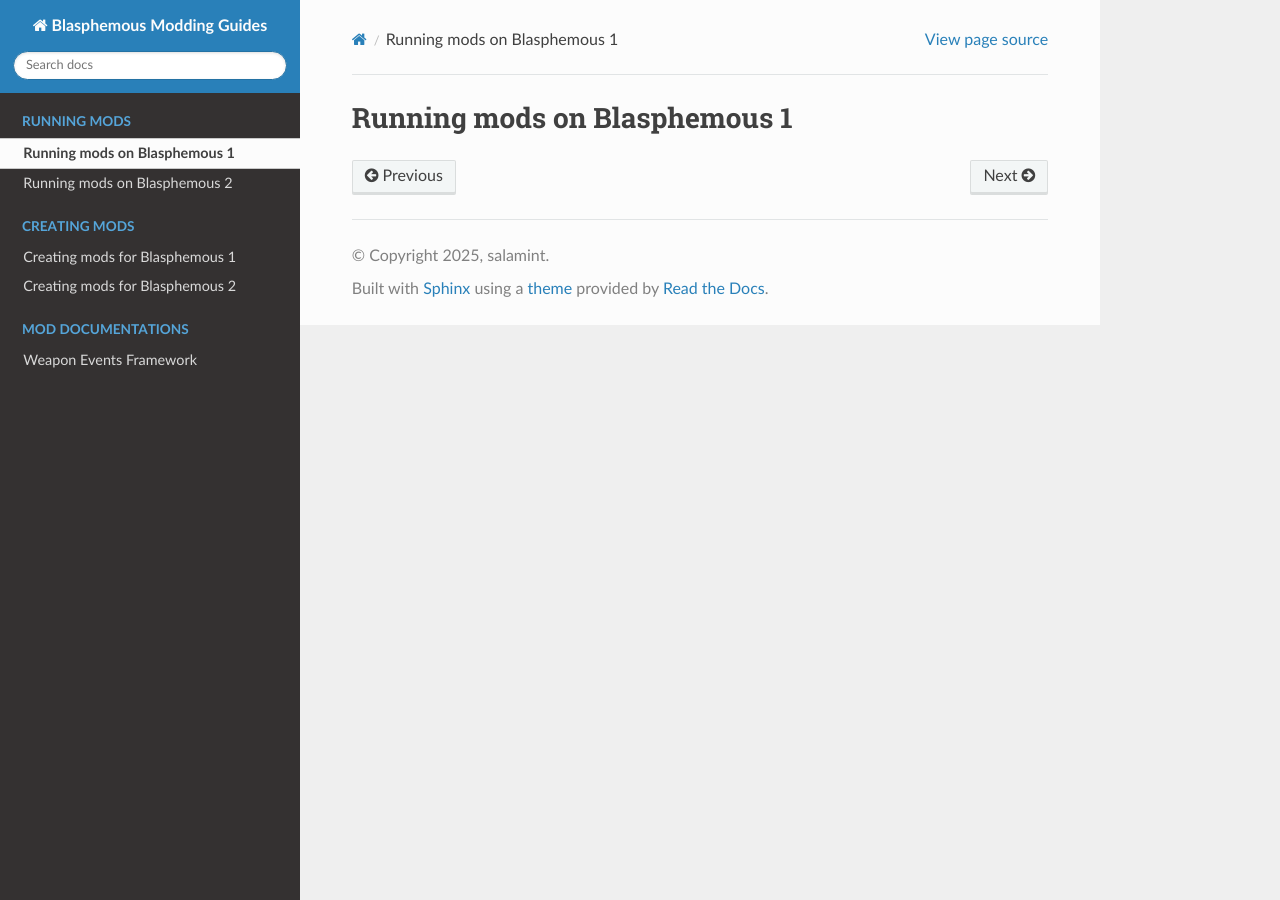
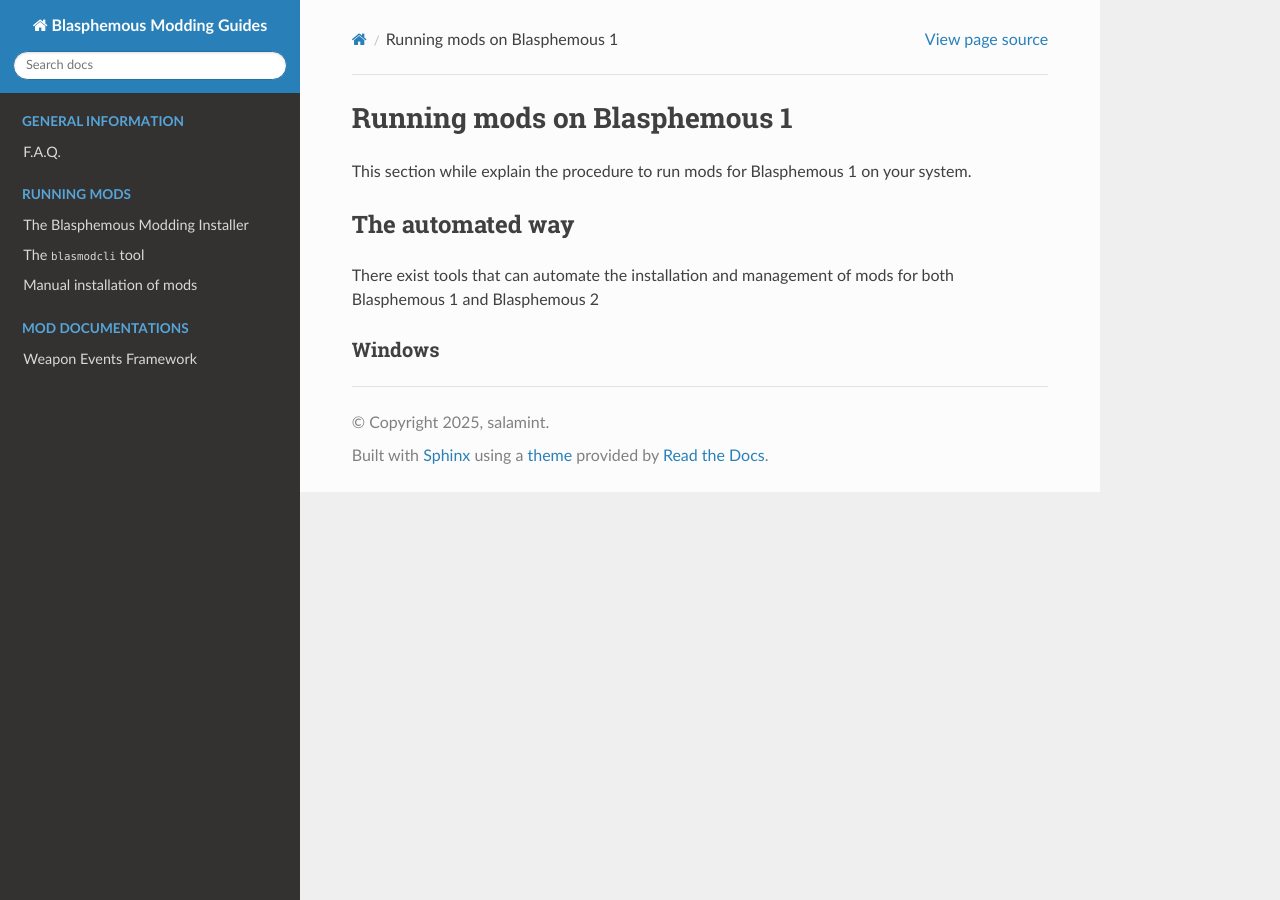
Before and after one commit to salamint/blasphemous-modding-guides, a Sphinx documentation site: the page built from docs/source/running-mods/blas1.rst, in a window 1280 px wide. Built offline with Sphinx 7.4.7 and the Read the Docs theme 3.1.0, drawn with Linux system fonts in a browser that asks for light colours; pages that are not in the unit, such as notebooks, are missing from menus.

```diff
--- a/docs/source/creating-mods/blas1.rst
+++ /dev/null
@@ -1,2 +0,0 @@
-Creating mods for Blasphemous 1
-===============================
--- a/docs/source/creating-mods/blas2.rst
+++ /dev/null
@@ -1,2 +0,0 @@
-Creating mods for Blasphemous 2
-===============================
--- a/docs/source/running-mods/blas1.rst
+++ b/docs/source/running-mods/blas1.rst
@@ -1,2 +1,14 @@
 Running mods on Blasphemous 1
 =============================
+
+This section while explain the procedure to run mods for Blasphemous 1 on your
+system.
+
+The automated way
+-----------------
+
+There exist tools that can automate the installation and management of mods for
+both Blasphemous 1 and Blasphemous 2
+
+Windows
+~~~~~~~
--- a/docs/source/running-mods/blas2.rst
+++ /dev/null
@@ -1,2 +0,0 @@
-Running mods on Blasphemous 2
-=============================
--- /dev/null
+++ b/docs/source/running-mods/manual-installation.rst
@@ -0,0 +1,2 @@
+Manual installation of mods
+===================================
--- /dev/null
+++ b/docs/source/running-mods/the-cli.rst
@@ -0,0 +1,2 @@
+The ``blasmodcli`` tool
+===================================
--- /dev/null
+++ b/docs/source/running-mods/the-installer.rst
@@ -0,0 +1,2 @@
+The Blasphemous Modding Installer
+===================================
```
Also changed, not shown: docs/source/faq.rst (added, +13 -0 lines), docs/source/index.rst (+27 -7 lines), docs/source/creating-mods-b1/index.rst (added), docs/source/creating-mods-b2/index.rst (added).
